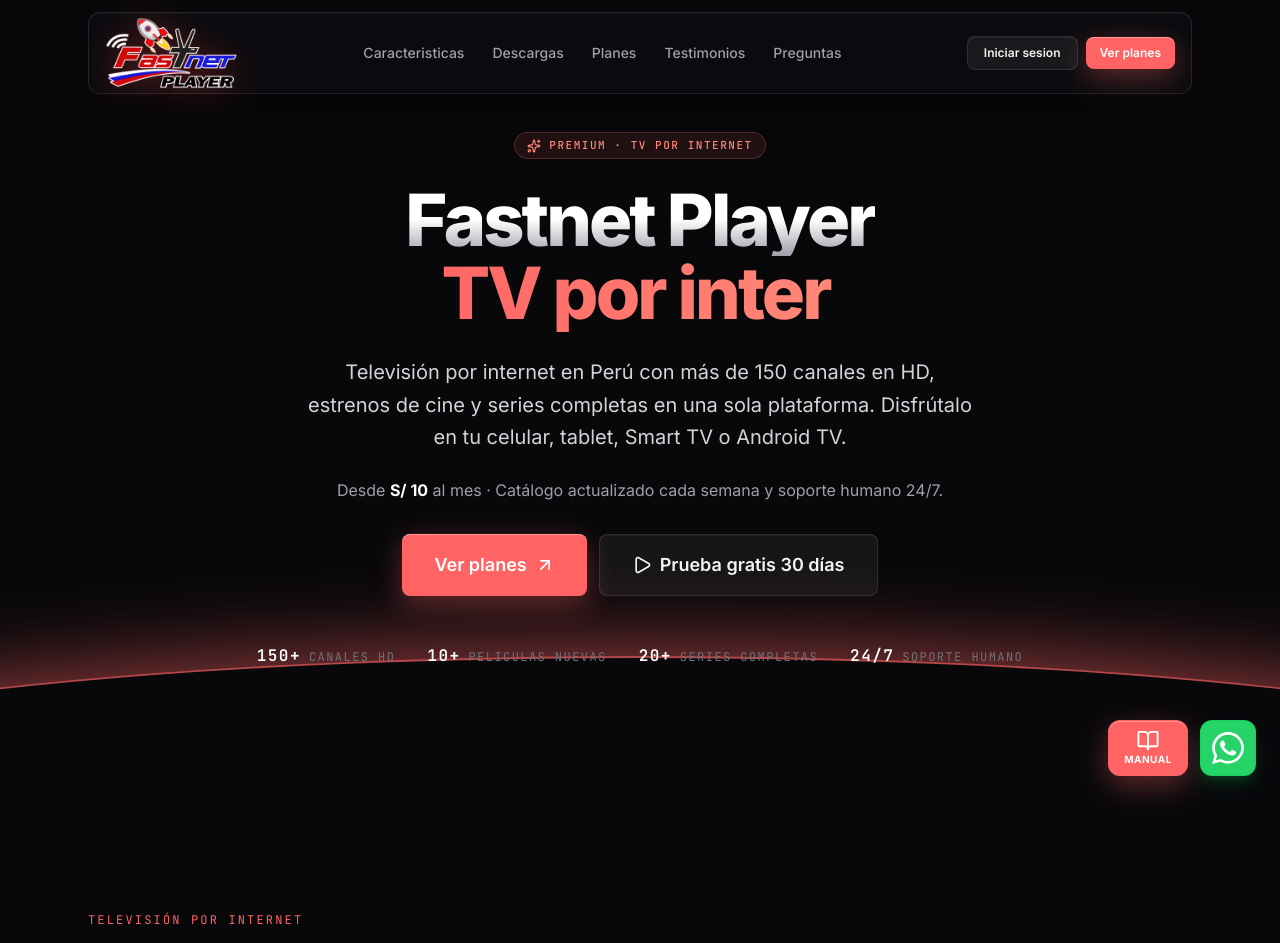
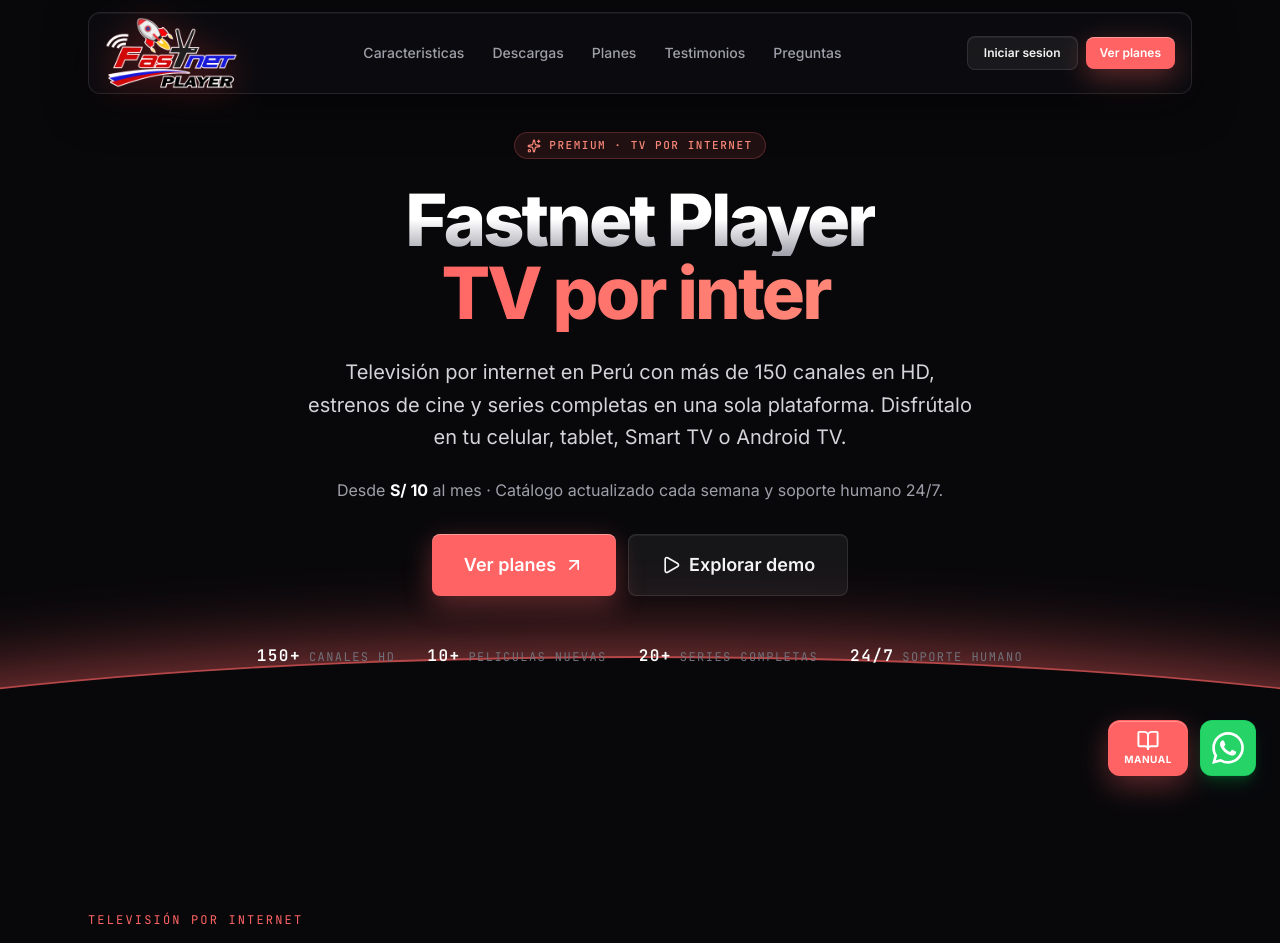
Before and after one commit to gerli-arce/iptv, a Laravel app: page / in a window 1280 px wide. Shown: the top 943 px of the page. Run offline with Laravel 12, Linux system fonts and the light colour scheme; style sheets or scripts are compiled from the project's sources.

Commit message:
bloquear la prueba automatica hasta validar identidad
Nuevo interruptor TRIAL_ENABLED (apagado por defecto). Apagado, /api/trial
responde 503 sin tocar el panel y la landing vuelve a la demo por WhatsApp
(boton "Explorar demo", /#prueba-gratis y el boton del login).

Co-Authored-By: Claude Opus 5.5 <noreply@anthropic.com>

```diff
--- a/app/Http/Controllers/Web/TrialController.php
+++ b/app/Http/Controllers/Web/TrialController.php
@@ -20,6 +20,10 @@ class TrialController extends Controller
 {
     public function store(Request $request, OneStreamService $panel): JsonResponse
     {
+        if (! config('services.onestream.trial_enabled')) {
+            return response()->json(['message' => 'Las pruebas gratis no están disponibles en este momento.'], 503);
+        }
+
         // Campo trampa: invisible para personas, los bots suelen llenarlo.
         if (filled($request->input('website'))) {
             return response()->json(['message' => 'No pudimos procesar tu solicitud.'], 422);
--- a/config/services.php
+++ b/config/services.php
@@ -21,6 +21,8 @@ return [
 
     // Panel 1-Stream (API "ext"/B2C): alta automatica de cuentas de prueba desde la landing.
     'onestream' => [
+        // Interruptor de la prueba automatica. Apagado: la landing vuelve a la demo por WhatsApp y /api/trial responde 503.
+        'trial_enabled' => filter_var(env('TRIAL_ENABLED', false), FILTER_VALIDATE_BOOL),
         'url' => rtrim((string) env('ONESTREAM_API_URL', ''), '/'),
         'api_token' => env('ONESTREAM_API_TOKEN'),
         'user_token' => env('ONESTREAM_USER_TOKEN'),
--- a/resources/js/landing/App.jsx
+++ b/resources/js/landing/App.jsx
@@ -11,36 +11,46 @@ import Hero from "./components/sections/Hero";
 import Pricing from "./components/sections/Pricing";
 import Testimonials from "./components/sections/Testimonials";
 import FloatingActions from "./components/ui/FloatingActions";
-import { FOOTER_LINKS, FOOTER_TEXT, planLead } from "./data/constants";
+import { DEMO_LEAD, FOOTER_LINKS, FOOTER_TEXT, TRIAL_ENABLED, planLead } from "./data/constants";
 import { InstallHost } from "../spa/InstallApp";
 
 const TRIAL_HASH = "#prueba-gratis";
 
 function LandingApp() {
   const [isModalOpen, setIsModalOpen] = useState(false);
-  const [lead, setLead] = useState(null);
-  // /#prueba-gratis (p. ej. desde el login) abre directamente el formulario de prueba.
-  const [isTrialOpen, setIsTrialOpen] = useState(() => window.location.hash === TRIAL_HASH);
+  // /#prueba-gratis (p. ej. desde el login) abre directamente el formulario de prueba: el automatico si esta
+  // activo, si no la demo por WhatsApp.
+  const openedFromLink = window.location.hash === TRIAL_HASH;
+  const [lead, setLead] = useState(() => (openedFromLink && !TRIAL_ENABLED ? DEMO_LEAD : null));
+  const [isTrialOpen, setIsTrialOpen] = useState(() => openedFromLink && TRIAL_ENABLED);
+  const openTrial = () => (TRIAL_ENABLED ? setIsTrialOpen(true) : setLead(DEMO_LEAD));
 
-  const closeTrial = () => {
-    setIsTrialOpen(false);
-    // Sin el hash, recargar la pagina no vuelve a abrir el formulario.
+  // Sin el hash, recargar la pagina no vuelve a abrir el formulario.
+  const clearTrialHash = () => {
     if (window.location.hash === TRIAL_HASH) {
       window.history.replaceState(null, "", window.location.pathname + window.location.search);
     }
+  };
+  const closeTrial = () => {
+    setIsTrialOpen(false);
+    clearTrialHash();
+  };
+  const closeLead = () => {
+    setLead(null);
+    clearTrialHash();
   };
 
   return (
     <div className="relative min-h-screen overflow-x-hidden bg-ink font-display text-zinc-100 antialiased selection:bg-coral/30">
       <ManualModal isOpen={isModalOpen} onClose={() => setIsModalOpen(false)} />
-      <LeadModal lead={lead} onClose={() => setLead(null)} />
-      <TrialModal isOpen={isTrialOpen} onClose={closeTrial} />
+      <LeadModal lead={lead} onClose={closeLead} />
+      {TRIAL_ENABLED && <TrialModal isOpen={isTrialOpen} onClose={closeTrial} />}
 
       <div className="relative z-10">
         <InstallHost />
         <Header />
         <main>
-          <Hero onOpenDemo={() => setIsTrialOpen(true)} />
+          <Hero onOpenDemo={openTrial} />
           <About />
           <Features />
           <Downloads onOpenManual={() => setIsModalOpen(true)} />
--- a/resources/js/landing/data/constants.js
+++ b/resources/js/landing/data/constants.js
@@ -13,6 +13,9 @@ export const NAV_LINKS = [
   { label: "Preguntas", href: "#faq" },
 ];
 
+// La prueba automatica se activa desde el servidor (TRIAL_ENABLED en .env); apagada, se usa DEMO_LEAD por WhatsApp.
+export const TRIAL_ENABLED = document.querySelector('meta[name="trial-enabled"]')?.content === "1";
+
 export const HERO = {
   kicker: "Premium · TV por internet",
   title: "Fastnet Player",
@@ -23,7 +26,7 @@ export const HERO = {
   description:
     "Catálogo actualizado cada semana y soporte humano 24/7.",
   primaryCta: "Ver planes",
-  secondaryCta: "Prueba gratis 30 días",
+  secondaryCta: TRIAL_ENABLED ? "Prueba gratis 30 días" : "Explorar demo",
   highlightTitle: "Streaming de nueva generacion",
   highlightDescription:
     "Latencia baja, audio multi-idioma y catalogo actualizado cada semana.",
@@ -47,6 +50,13 @@ export const TRIAL = {
 };
 
 // Configuracion de cada formulario que termina en WhatsApp con el area de ventas.
+export const DEMO_LEAD = {
+  title: "Prueba gratis 2 días",
+  subtitle:
+    "Completa tus datos y te enviamos tu acceso de prueba por WhatsApp. Sin compromiso.",
+  intro: "Hola, quiero solicitar la demo de 2 días de Fastnet Player.",
+};
+
 
 export const planLead = (plan) => ({
   title: `Contratar plan ${plan.name}`,
--- a/resources/js/spa.jsx
+++ b/resources/js/spa.jsx
@@ -233,7 +233,7 @@ function Login({ onDone }) {
             href="/#prueba-gratis"
             className="block w-full rounded-lg border border-white/10 bg-white/[0.06] py-3 text-center text-sm font-semibold text-zinc-100 shadow-[0_1px_0_rgba(255,255,255,0.06)_inset] transition duration-200 hover:bg-white/10"
           >
-            Crea tu prueba gratis de 30 días
+            Solicita tu prueba gratis
           </a>
           <a href={salesUrl} className="block text-center text-xs text-zinc-500 transition hover:text-zinc-300">
             Ver planes y más información
--- a/resources/views/landing.blade.php
+++ b/resources/views/landing.blade.php
@@ -78,6 +78,7 @@
     <meta charset="UTF-8">
     <meta name="viewport" content="width=device-width, initial-scale=1.0">
     <meta name="csrf-token" content="{{ csrf_token() }}">
+    <meta name="trial-enabled" content="{{ config('services.onestream.trial_enabled') ? '1' : '0' }}">
     <title>{{ $seo['title'] }}</title>
     <meta name="description" content="{{ $seo['description'] }}">
     <meta name="keywords" content="{{ $seo['keywords'] }}">
```
Also changed, not shown: tests/Feature/TrialTest.php (+12 -0 lines), 2 other files.
